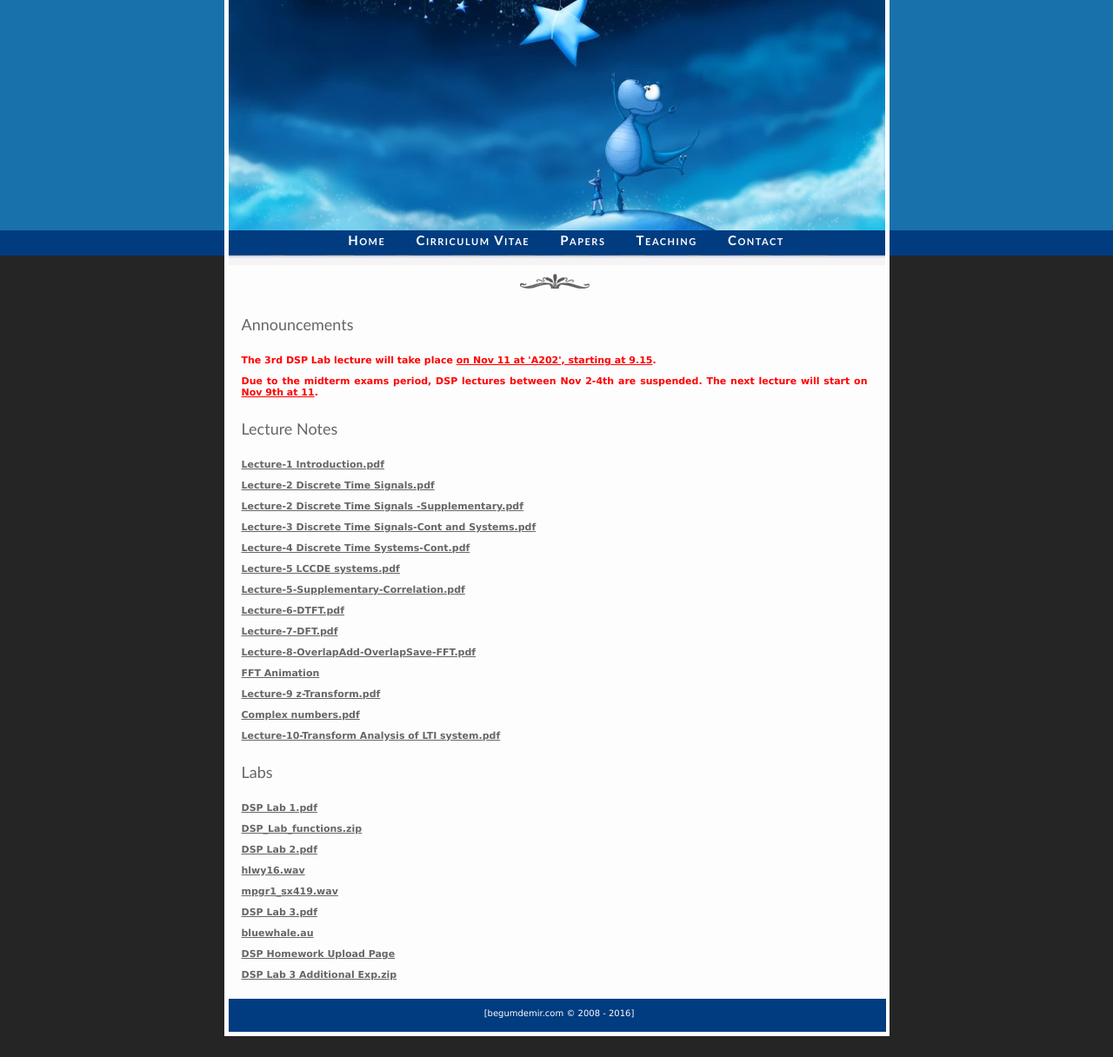
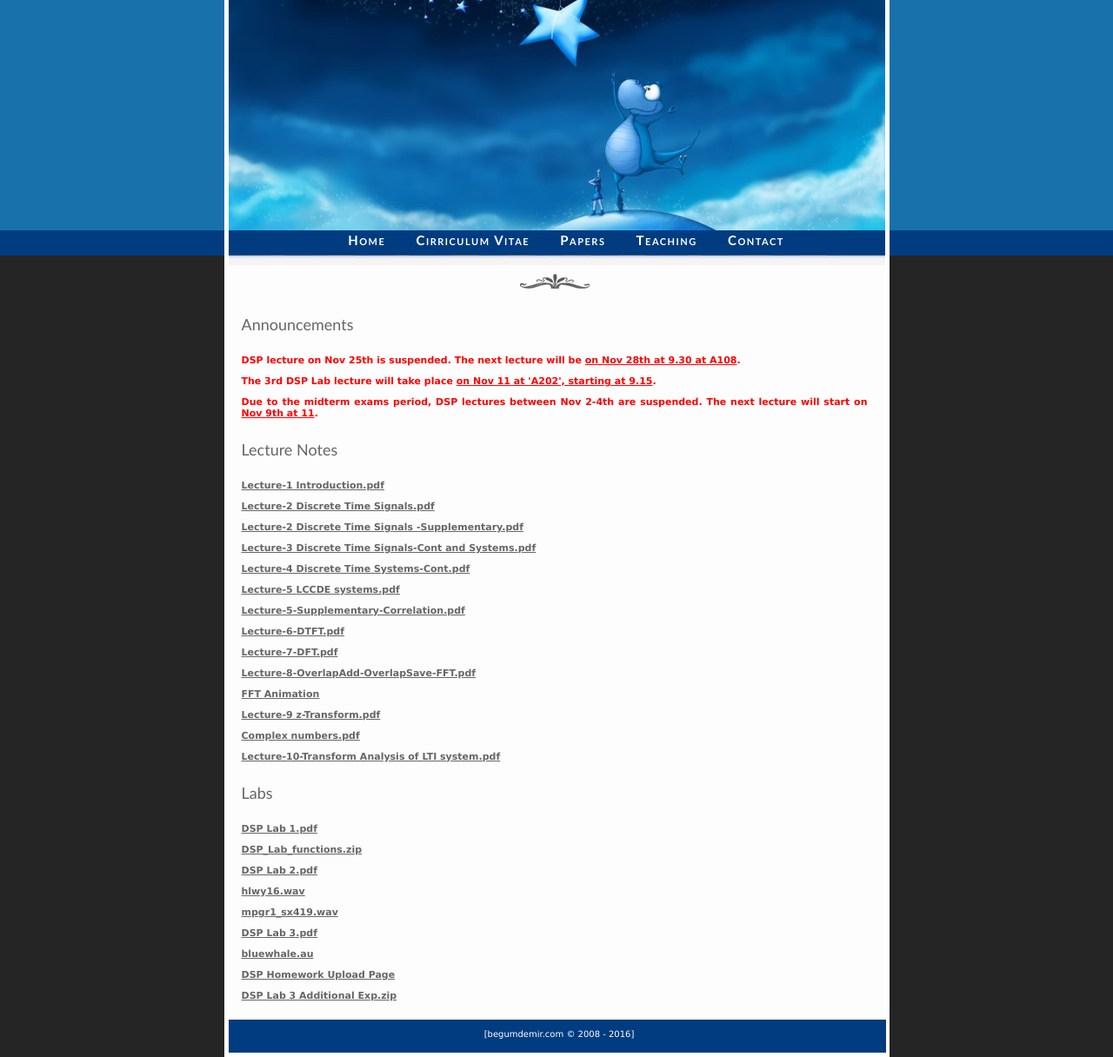
Before and after one commit to zafatar/bd, a Jekyll site: the page built from dsp.md, in a window 1280 px wide. Shown: the whole page at 87% size. Built offline with Jekyll 4.4.1, drawn with Linux system fonts in a browser that asks for light colours; before the commit the page ends 1192 px from its top, so only the background shows below that.

Commit message:
dsp.md updated

```diff
--- a/dsp.md
+++ b/dsp.md
@@ -8,6 +8,8 @@ guid: http://www.begumdemir.com/dsp.html
 permalink: /dsp
 ---
 <h4>Announcements</h4>
+
+<p style='color: #F00; font-weight: bold'>DSP lecture on Nov 25th is suspended. The next lecture will be <u>on Nov 28th at 9.30 at A108</u>.</p>
 
 <p style='color: #F00; font-weight: bold'>The 3rd DSP Lab lecture will take place <u>on Nov 11 at 'A202', starting at 9.15</u>.</p>
 
```
